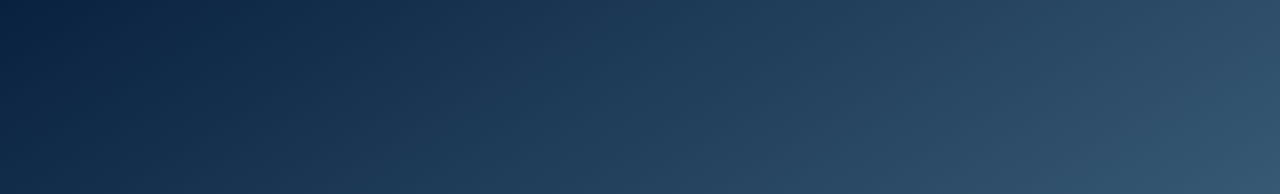
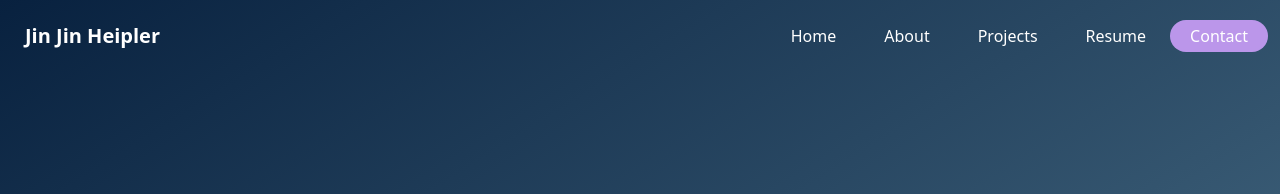
Before and after one commit to jjheipz24/portfolio, an Astro site: page / in a window 1280 px wide. Shown: the top 194 px of the page. Built offline with nearby package versions, Linux system fonts and the light colour scheme; Astro itself is replaced by a stand-in of ours.

Commit message:
added navbar

```diff
--- a/src/components/navbar.astro
+++ b/src/components/navbar.astro
@@ -1,16 +1,34 @@
-<div class='navbar bg-base-100'>
+<div class='absolute top-0 navbar z-10 text-white'>
   <div class='flex-1'>
     <a class='btn btn-ghost normal-case text-xl'>Jin Jin Heipler</a>
   </div>
   <div class='flex-none hidden lg:flex'>
-    <ul class='menu menu-horizontal px-1'>
-      <li><a>Home</a></li>
-      <li><a>About</a></li>
-      <li><a>Projects</a></li>
-      <li><a>Resume</a></li>
-      <li><a>Contact</a></li>
+    <ul class='menu menu-horizontal px-1 items-center'>
+      {
+        [
+          ['Home', '#'],
+          ['About', '#'],
+          ['Projects', '#'],
+          ['Resume', '#'],
+        ].map(([name, href]) => (
+          <li class='mx-2'>
+            <a
+              class='hover:bg-transparent hover:text-[#BB96EA] text-base'
+              href={href}
+            >
+              {name}
+            </a>
+          </li>
+        ))
+      }
+      <li>
+        <a
+          class='py-1 px-5 rounded-full text-white bg-[#BB96EA] hover:bg-[#A46DEA] hover:text-white hover:drop-shadow-md duration-300 text-base'
+        >
+          Contact</a
+        >
+      </li>
     </ul>
-  </div>
     <div class='dropdown lg:hidden'>
       <label tabindex='0' class='btn btn-ghost lg:hidden'>
         <svg
@@ -30,11 +48,22 @@
         tabindex='0'
         class='right-0 menu menu-sm dropdown-content mt-3 z-[1] p-2 shadow bg-base-100 rounded-box w-52'
       >
-      <li><a>Home</a></li>
-      <li><a>About</a></li>
-      <li><a>Projects</a></li>
-      <li><a>Resume</a></li>
-      <li><a>Contact</a></li>
+        {
+          [
+            ['Home', '#'],
+            ['About', '#'],
+            ['Projects', '#'],
+            ['Resume', '#'],
+            ['Contact', '#'],
+          ].map(([name, href]) => (
+            <li>
+              <a class='hover:bg-transparent' href={href}>
+                {name}
+              </a>
+            </li>
+          ))
+        }
       </ul>
     </div>
   </div>
+</div>
--- a/src/layouts/Layout.astro
+++ b/src/layouts/Layout.astro
@@ -1,6 +1,6 @@
 ---
 import '@fontsource-variable/rubik';
-import Navbar from '../components/navbar.astro';
+import Navbar from '../components/Navbar.astro';
 interface Props {
   title: string;
 }
@@ -8,7 +8,7 @@ interface Props {
 const { title } = Astro.props;
 ---
 
-<!DOCTYPE html>
+<!doctype html>
 <html lang='en'>
   <head>
     <meta charset='UTF-8' />
@@ -22,9 +22,11 @@ const { title } = Astro.props;
     <title>{title}</title>
   </head>
   <body class='min-h-screen bg-slate-800'>
-    <div class='hero h-screen bg-gradient-to-br from-[#08213f] to-[#547b92]'>
+    <div
+      class='relative hero h-screen bg-gradient-to-br from-[#08213f] to-[#547b92]'
+    >
+      <Navbar />
       <slot name='hero-content' />
-      <!-- <Navbar /> -->
       <img class='w-full self-end' src='/assets/wave.png' alt="'blue wave" />
     </div>
     <slot />
```
Lines whose indentation alone changed are shown as unchanged.
